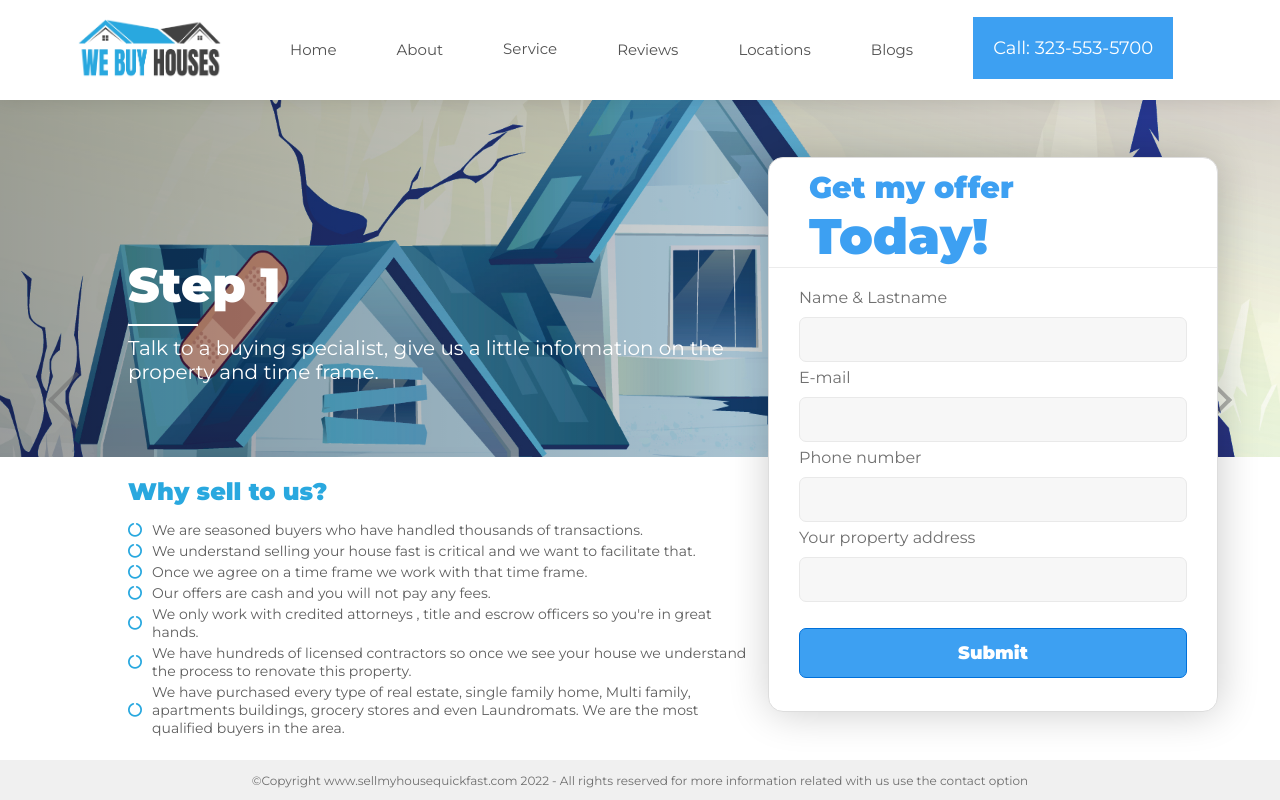
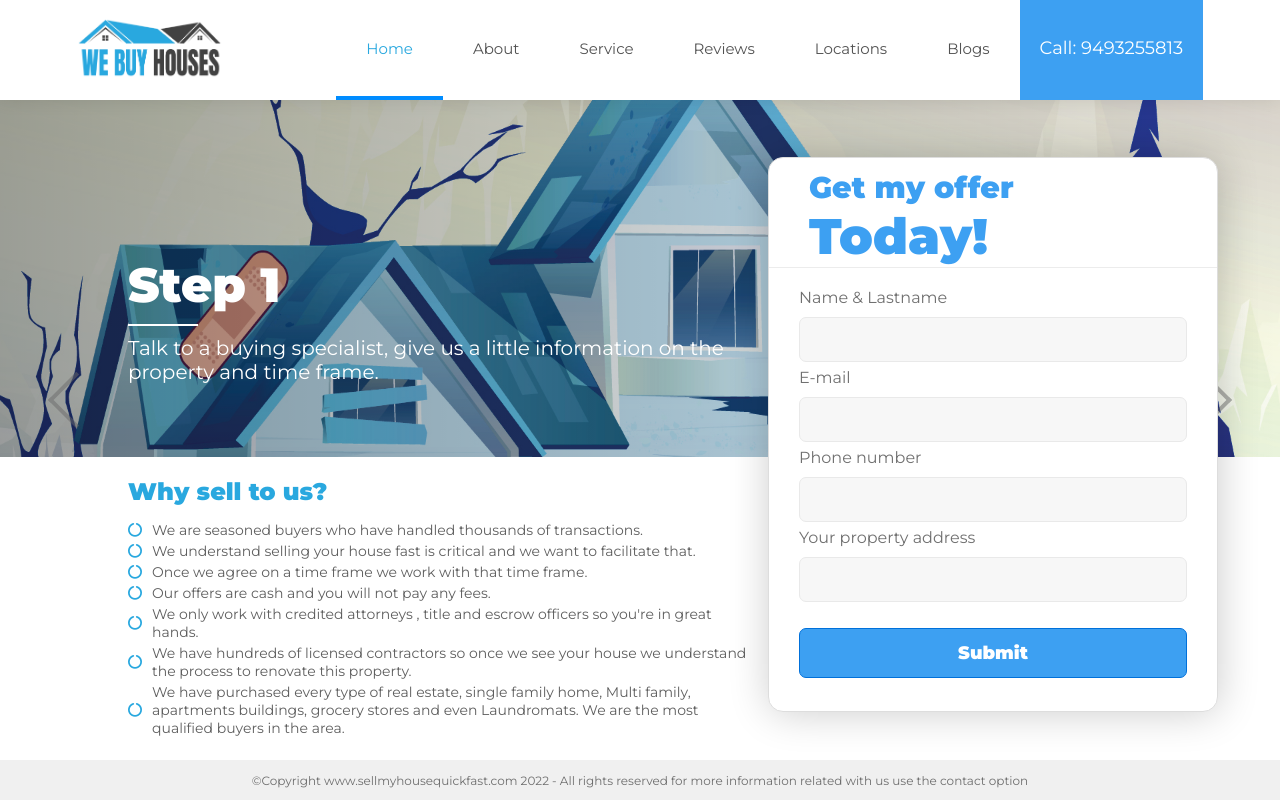
Before and after one commit to MarvinMorales/yoni-gh-pages, a React (Create React App) app: page / in a window 1280 px wide. Built offline with nearby package versions, Linux system fonts and the light colour scheme; no server answers; a web font is replaced by a local one.

Commit message:
menu link

```diff
--- a/src/App.css
+++ b/src/App.css
@@ -61,8 +61,13 @@ header ul {
     align-items: center;
     height: 100%;
 }
-
 header ul li {
+    display: flex;
+    align-items: center;
+    justify-content: center;
+    height: 100%;
+}
+header ul li a {
     padding: 0 30px;
     font-size: 15px;
     display: flex;
@@ -71,13 +76,15 @@ header ul li {
     height: 100%;
     border-bottom: 4px solid rgba(255, 0, 0, 0);
     color: rgb(82, 82, 82);
+    text-decoration: none;
 }
 
-header ul li:nth-child(1) {
+header ul li a.active {
     color: #29A8DF;
+    border-bottom: 4px solid rgb(0, 140, 255);
 }
 
-header ul li:hover {
+header ul li a:hover {
     border-bottom: 4px solid rgb(0, 140, 255);
     color: #29A8DF;
     cursor: pointer;
@@ -567,6 +574,10 @@ header ul li:last-child:hover {
     }
 
     .menu2 li {
+        height: auto;
+    }
+
+    .menu2 li a {
         width: 100%;
         padding: 20px 30px;
         font-size: 15px;
@@ -574,7 +585,7 @@ header ul li:last-child:hover {
         align-items: center;
         justify-content: center;
         height: auto;
-        border-bottom: 4px solid rgba(255, 0, 0, 0);
+        border-bottom: 0!important;
         color: rgb(82, 82, 82);
     }
 
--- a/src/pages/Header.js
+++ b/src/pages/Header.js
@@ -1,5 +1,5 @@
 import React, {useState} from "react";
-import { Link } from "react-router-dom";
+import { Link, NavLink} from "react-router-dom";
 import { useNavigate } from "react-router-dom";
 
 export const Header = (props) => {
@@ -16,22 +16,23 @@ export const Header = (props) => {
             <div className="nav_wrap">
             <i className="fas fa-bars menuIcon" onClick={() => setMenu(!menu)}></i>
             <ul className={menu ? "menu2 animationIn" : "menu2 animationOut"}>
-                <li onClick={() => {setHeader("Home"); setMenu(false); navigate('/')}}>Home</li>
-                <li onClick={() => {setHeader("About"); setMenu(false); navigate('/about')}}>About</li>
-                <li onClick={() => {setHeader("Service"); setMenu(false); navigate('/service')}}>Service</li>
-                <li onClick={() => {setHeader("Reviews"); setMenu(false); navigate('/reviews')}}>Reviews</li>
-                 <li onClick={() => {setHeader("Locations"); setMenu(false); navigate('/locations')}}>Locations</li>
-                 <li onClick={() => {setHeader("Blogs"); setMenu(false); navigate('/blogs')}}>Blogs</li>
-                 <li><a href="tel:9493255813" className="call_button">Call: 9493255813</a></li>
+            <li onClick={() => {setMenu(false);}}><NavLink to={'/'} className="header-nav__nav-link">Home</NavLink></li>
+            <li onClick={() => {setMenu(false);}}><NavLink to={'/about'} className="header-nav__nav-link">About</NavLink></li>
+            <li onClick={() => {setMenu(false);}}><NavLink to={'/service'} className="header-nav__nav-link">Service</NavLink></li>
+            <li onClick={() => {setMenu(false);}}><NavLink to={'/reviews'} className="header-nav__nav-link">Reviews</NavLink></li>
+            <li onClick={() => {setMenu(false);}}><NavLink to={'/locations'} className="header-nav__nav-link">Locations</NavLink></li>
+            <li onClick={() => {setMenu(false);}}><NavLink to={'/blogs'} className="header-nav__nav-link">Blogs</NavLink></li>
+            <li onClick={() => {setMenu(false);}}><a href="tel:9493255813" className="call_button">Call: 9493255813</a></li>
+
             </ul>
             <ul className="menu1">
-                <li onClick={() => {setHeader("Home"); navigate('/')}} style={{borderBottom:`1px solid rgba(0, 140, 255, ${header === "Home" ? 1 : 0})`, color:`${header === "Home" ? "#29A8DF" : "rgb(82, 82, 82)"}`}}>Home</li>
-                <li onClick={() => {setHeader("About"); navigate('/about')}} style={{borderBottom:`1px solid rgba(0, 140, 255, ${header === "About" ? 1 : 0})`, color:`${header === "About" ? "#29A8DF" : "rgb(82, 82, 82)"}`}}>About</li>
-                <li onClick={() => {setHeader("Service"); navigate('/service')}} style={{borderBottom:`4px solid rgba(0, 140, 255, ${header === "Service" ? 1 : 0})`, color:`${header === "Service" ? "#29A8DF" : "rgb(82, 82, 82)"}`}}>Service</li>
-                <li onClick={() => {setHeader("Reviews"); navigate('/reviews')}} style={{borderBottom:`1px solid rgba(0, 140, 255, ${header === "Reviews" ? 1 : 0})`, color:`${header === "Reviews" ? "#29A8DF" : "rgb(82, 82, 82)"}`}}>Reviews</li>
-                 <li onClick={() => {setHeader("Locations"); navigate('/locations')}} style={{borderBottom:`1px solid rgba(0, 140, 255, ${header === "Locations" ? 1 : 0})`, color:`${header === "Locations" ? "#29A8DF" : "rgb(82, 82, 82)"}`}}>Locations</li>
-                <li onClick={() => {setHeader("Blogs"); navigate('/blogs')}} style={{borderBottom:`1px solid rgba(0, 140, 255, ${header === "Blogs" ? 1 : 0})`, color:`${header === "Blogs" ? "#29A8DF" : "rgb(82, 82, 82)"}`}}>Blogs</li>
-                <li><a href="tel:323-553-5700" className="call_button">Call: 323-553-5700</a></li>
+            <li><NavLink to={'/'} className="header-nav__nav-link">Home</NavLink></li>
+            <li><NavLink to={'/about'} className="header-nav__nav-link">About</NavLink></li>
+            <li><NavLink to={'/service'} className="header-nav__nav-link">Service</NavLink></li>
+            <li><NavLink to={'/reviews'} className="header-nav__nav-link">Reviews</NavLink></li>
+            <li><NavLink to={'/locations'} className="header-nav__nav-link">Locations</NavLink></li>
+            <li><NavLink to={'/blogs'} className="header-nav__nav-link">Blogs</NavLink></li>
+            <li><a href="tel:9493255813" className="call_button">Call: 9493255813</a></li>
             </ul>
             </div>
             <h1 style={{display:"none"}}>We buy houses in every state</h1>
```
